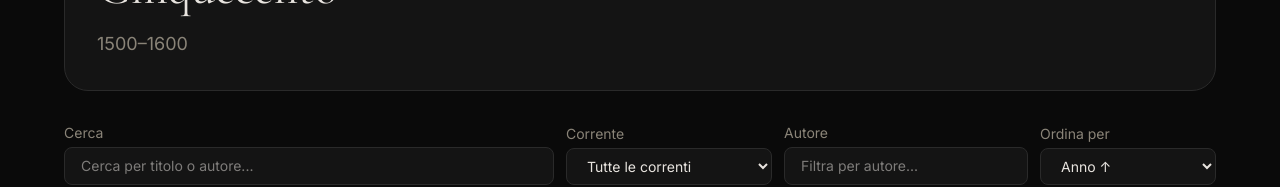
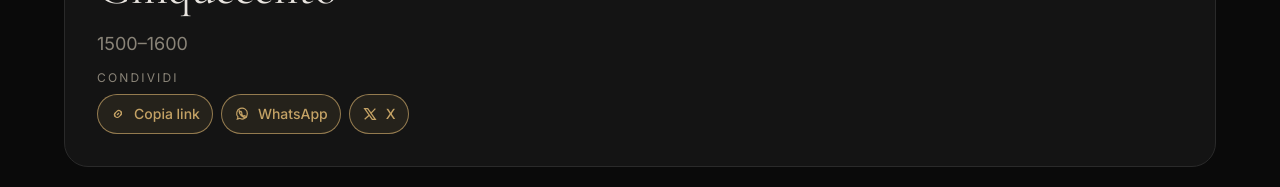
Before and after one commit to davide-colombo/arteitalia, a Next.js app: page /periodi/cinquecento in a window 1280 px wide. Shown: the part 230-417 px from the top of the page. Built offline with nearby package versions, Linux system fonts and the light colour scheme.

Commit message:
feat: add share buttons to opera, institution, period, and home pages

```diff
--- a/src/app/opera/[artworkId]/page.tsx
+++ b/src/app/opera/[artworkId]/page.tsx
@@ -4,6 +4,7 @@ import { notFound } from "next/navigation";
 
 import { Breadcrumb } from "@/components/Breadcrumb";
 import { Gallery } from "@/components/Gallery";
+import { ShareButton } from "@/components/ShareButton";
 import {
   artworks,
   getArtworkById,
@@ -18,6 +19,7 @@ import {
   sortArtworksByTitle,
 } from "@/lib/data";
 import type { ArtworkContext } from "@/lib/data";
+import { formatYear } from "@/lib/format";
 
 export const dynamicParams = false;
 
@@ -180,9 +182,14 @@ export default async function ArtworkPage({
     regionName: region.name,
   });
 
+  const shareDescription = `"${artwork.title}" di ${
+    author?.name ?? "Autore sconosciuto"
+  }, ${formatYear(artwork)}`;
+
   return (
     <section className="space-y-8">
       <Breadcrumb segments={breadcrumbSegments} />
+      <ShareButton title={artwork.title} description={shareDescription} />
       <Suspense fallback={null}>
         <Gallery
           currentArtwork={artwork}
--- a/src/app/page.tsx
+++ b/src/app/page.tsx
@@ -1,6 +1,7 @@
 import Link from "next/link";
 
 import { ArtworkImage } from "@/components/ArtworkImage";
+import { ShareButton } from "@/components/ShareButton";
 import {
   artworks,
   authors,
@@ -177,6 +178,12 @@ export default function HomePage() {
               storia.
             </p>
           </div>
+          <div className="flex justify-center pt-2">
+            <ShareButton
+              title="ArtèItalia"
+              description="Il patrimonio pittorico italiano, un'opera alla volta."
+            />
+          </div>
         </div>
       </section>
 
--- a/src/app/periodi/[periodId]/page.tsx
+++ b/src/app/periodi/[periodId]/page.tsx
@@ -1,6 +1,7 @@
 import type { Metadata } from "next";
 import { ArtworkGrid } from "@/components/ArtworkGrid";
 import { Breadcrumb } from "@/components/Breadcrumb";
+import { ShareButton } from "@/components/ShareButton";
 import { notFound } from "next/navigation";
 
 import {
@@ -56,6 +57,10 @@ export default async function PeriodPage({ params }: PeriodPageProps) {
         <p className="text-base text-text-secondary sm:text-lg">
           {period.start_year}–{period.end_year}
         </p>
+        <ShareButton
+          title={period.name}
+          description={`${period.name} — ArtèItalia`}
+        />
       </section>
       <ArtworkGrid
         artworks={artworks}
--- a/src/app/regioni/[regionId]/[cityId]/[institutionId]/page.tsx
+++ b/src/app/regioni/[regionId]/[cityId]/[institutionId]/page.tsx
@@ -3,6 +3,7 @@ import { notFound } from "next/navigation";
 import { ArtworkGrid } from "@/components/ArtworkGrid";
 import { Breadcrumb } from "@/components/Breadcrumb";
 import { InstitutionTypeBadge } from "@/components/InstitutionTypeBadge";
+import { ShareButton } from "@/components/ShareButton";
 import {
   getArtworksByInstitution,
   getCityById,
@@ -96,6 +97,10 @@ export default async function InstitutionPage({
         <p className="max-w-4xl leading-7 text-text-secondary">
           {institution.description}
         </p>
+        <ShareButton
+          title={institution.name}
+          description={`${institution.name}, ${city.name}`}
+        />
         <p className="text-sm text-text-secondary">
           {formatCount(artworks.length, "opera", "opere")} censite in catalogo
         </p>
--- /dev/null
+++ b/src/components/ShareButton.tsx
@@ -0,0 +1,243 @@
+"use client";
+
+import { useEffect, useRef, useState } from "react";
+
+interface ShareButtonProps {
+  title: string;
+  description?: string;
+}
+
+function LinkIcon() {
+  return (
+    <svg
+      viewBox="0 0 24 24"
+      fill="none"
+      stroke="currentColor"
+      strokeWidth="1.8"
+      className="h-4 w-4"
+      aria-hidden="true"
+    >
+      <path d="M10.5 13.5 13.5 10.5" />
+      <path d="M8 16a4 4 0 0 1 0-5.7l2.3-2.3a4 4 0 1 1 5.7 5.7l-.8.8" />
+      <path d="M16 8a4 4 0 0 1 0 5.7l-2.3 2.3a4 4 0 1 1-5.7-5.7l.8-.8" />
+    </svg>
+  );
+}
+
+function CheckIcon() {
+  return (
+    <svg
+      viewBox="0 0 24 24"
+      fill="none"
+      stroke="currentColor"
+      strokeWidth="2"
+      className="h-4 w-4"
+      aria-hidden="true"
+    >
+      <path d="m5 12 4.2 4.2L19 6.5" />
+    </svg>
+  );
+}
+
+function WhatsAppIcon() {
+  return (
+    <svg
+      viewBox="0 0 24 24"
+      fill="none"
+      stroke="currentColor"
+      strokeWidth="1.8"
+      className="h-4 w-4"
+      aria-hidden="true"
+    >
+      <path d="M20 11.5a8 8 0 0 1-11.8 7l-3.2 1 1-3.1A8 8 0 1 1 20 11.5Z" />
+      <path d="M9.3 8.6c.2-.5.4-.5.7-.5h.6c.2 0 .4.1.5.4l.8 1.9c.1.2.1.4 0 .6l-.4.6c-.1.2-.2.3-.1.5.3.6.8 1.2 1.3 1.7s1.1 1 1.8 1.3c.2.1.3 0 .5-.1l.6-.4c.2-.1.4-.1.6 0l1.8.8c.3.1.4.3.4.5v.6c0 .3 0 .5-.5.7-.5.2-1.6.4-3.5-.5-1.1-.5-2.3-1.3-3.5-2.5-1.2-1.2-2-2.4-2.5-3.5-.9-1.9-.7-3-.5-3.5Z" />
+    </svg>
+  );
+}
+
+function XIcon() {
+  return (
+    <svg
+      viewBox="0 0 24 24"
+      fill="none"
+      stroke="currentColor"
+      strokeWidth="1.9"
+      className="h-4 w-4"
+      aria-hidden="true"
+    >
+      <path d="M4 4h4.6L20 20h-4.6L4 4Z" />
+      <path d="M20 4 13.3 11.1" />
+      <path d="M10.7 13.9 4 20" />
+    </svg>
+  );
+}
+
+function ShareIcon() {
+  return (
+    <svg
+      viewBox="0 0 24 24"
+      fill="none"
+      stroke="currentColor"
+      strokeWidth="1.8"
+      className="h-4 w-4"
+      aria-hidden="true"
+    >
+      <circle cx="18" cy="5" r="2.5" />
+      <circle cx="6" cy="12" r="2.5" />
+      <circle cx="18" cy="19" r="2.5" />
+      <path d="m8.2 11 7.6-4.3" />
+      <path d="m8.2 13 7.6 4.3" />
+    </svg>
+  );
+}
+
+function ActionLabel({ children }: { children: string }) {
+  return <span className="hidden sm:inline">{children}</span>;
+}
+
+function baseButtonClassName() {
+  return "inline-flex min-h-10 min-w-10 items-center justify-center gap-2 rounded-full border px-3 text-sm font-medium transition-colors focus-visible:outline-none focus-visible:ring-2 focus-visible:ring-accent/30 focus-visible:ring-offset-2 focus-visible:ring-offset-bg-primary";
+}
+
+function secondaryButtonClassName() {
+  return `${baseButtonClassName()} border-accent/70 bg-accent/10 text-accent hover:border-accent hover:bg-accent/20`;
+}
+
+function primaryButtonClassName() {
+  return `${baseButtonClassName()} border-accent bg-accent text-[#0A0A0A] hover:bg-accent-hover hover:border-accent-hover`;
+}
+
+export function ShareButton({ title, description }: ShareButtonProps) {
+  const [url, setUrl] = useState("");
+  const [canNativeShare, setCanNativeShare] = useState(false);
+  const [copied, setCopied] = useState(false);
+  const copyResetTimeoutRef = useRef<number | null>(null);
+
+  useEffect(() => {
+    if (typeof window === "undefined") {
+      return;
+    }
+
+    const nextUrl = window.location.href;
+    setUrl((currentUrl) => (currentUrl === nextUrl ? currentUrl : nextUrl));
+    setCanNativeShare(
+      typeof navigator !== "undefined" && typeof navigator.share === "function",
+    );
+  });
+
+  useEffect(() => {
+    return () => {
+      if (copyResetTimeoutRef.current !== null) {
+        window.clearTimeout(copyResetTimeoutRef.current);
+      }
+    };
+  }, []);
+
+  const isReady = url.length > 0;
+  const whatsappText = encodeURIComponent(`${title} — ${url}`);
+  const twitterText = encodeURIComponent(title);
+  const encodedUrl = encodeURIComponent(url);
+  const disabledLinkClassName = !isReady ? "pointer-events-none opacity-60" : "";
+
+  async function handleCopy() {
+    if (
+      typeof navigator === "undefined" ||
+      !navigator.clipboard ||
+      typeof navigator.clipboard.writeText !== "function"
+    ) {
+      return;
+    }
+
+    try {
+      await navigator.clipboard.writeText(url);
+      setCopied(true);
+
+      if (copyResetTimeoutRef.current !== null) {
+        window.clearTimeout(copyResetTimeoutRef.current);
+      }
+
+      copyResetTimeoutRef.current = window.setTimeout(() => {
+        setCopied(false);
+        copyResetTimeoutRef.current = null;
+      }, 2000);
+    } catch {
+      // Clipboard access can fail on unsupported or restricted contexts.
+    }
+  }
+
+  async function handleNativeShare() {
+    if (typeof navigator === "undefined" || typeof navigator.share !== "function") {
+      return;
+    }
+
+    try {
+      await navigator.share({
+        title,
+        text: description,
+        url,
+      });
+    } catch {
+      // Ignore aborted share actions.
+    }
+  }
+
+  return (
+    <div className="space-y-2">
+      <p className="text-xs uppercase tracking-[0.18em] text-text-secondary">
+        Condividi
+      </p>
+      <div className="flex flex-wrap items-center gap-2">
+        {canNativeShare ? (
+          <button
+            type="button"
+            onClick={handleNativeShare}
+            className={primaryButtonClassName()}
+            aria-label="Condividi con il menu nativo"
+          >
+            <ShareIcon />
+            <ActionLabel>Condividi</ActionLabel>
+          </button>
+        ) : null}
+
+        <button
+          type="button"
+          onClick={handleCopy}
+          className={secondaryButtonClassName()}
+          aria-label={copied ? "Link copiato" : "Copia il link"}
+          disabled={!isReady}
+        >
+          {copied ? <CheckIcon /> : <LinkIcon />}
+          <ActionLabel>{copied ? "Copiato" : "Copia link"}</ActionLabel>
+        </button>
+
+        <a
+          href={isReady ? `https://wa.me/?text=${whatsappText}` : "#"}
+          target="_blank"
+          rel="noopener noreferrer"
+          className={`${secondaryButtonClassName()} ${disabledLinkClassName}`}
+          aria-label="Condividi su WhatsApp"
+          aria-disabled={!isReady}
+        >
+          <WhatsAppIcon />
+          <ActionLabel>WhatsApp</ActionLabel>
+        </a>
+
+        <a
+          href={
+            isReady
+              ? `https://twitter.com/intent/tweet?text=${twitterText}&url=${encodedUrl}`
+              : "#"
+          }
+          target="_blank"
+          rel="noopener noreferrer"
+          className={`${secondaryButtonClassName()} ${disabledLinkClassName}`}
+          aria-label="Condividi su X"
+          aria-disabled={!isReady}
+        >
+          <XIcon />
+          <ActionLabel>X</ActionLabel>
+        </a>
+      </div>
+    </div>
+  );
+}
```
